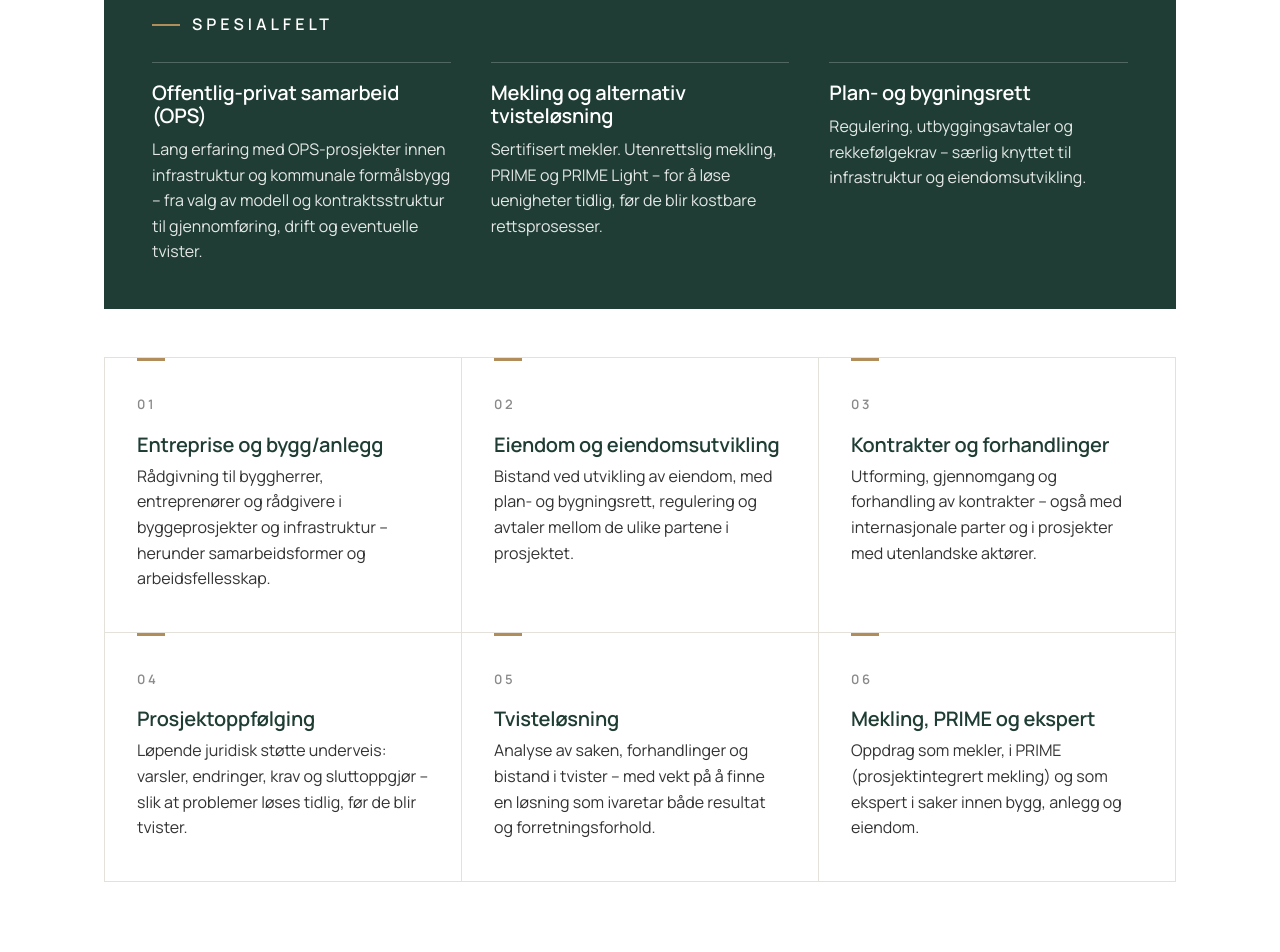
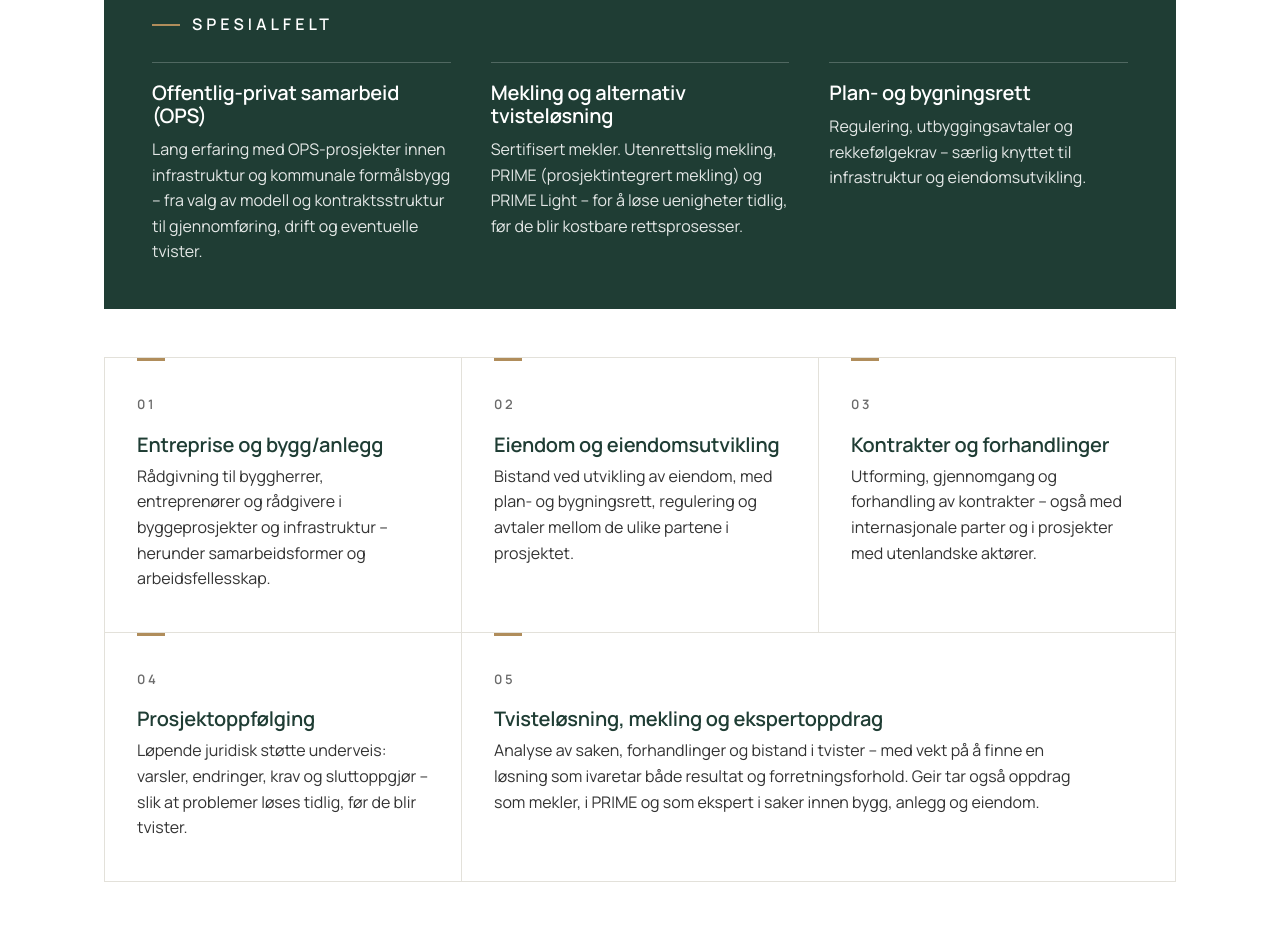
Before and after one commit to mathiasparknordic/advokatfroholm.no, a plain HTML site: page index.html in a window 1280 px wide. Shown: the part 1300-2252 px from the top of the page. Drawn offline with Linux system fonts and the light colour scheme.

Commit message:
Forside: slå sammen tjeneste 05 og 06, bedre kontrast på grå småtekst
- 05 Tvisteløsning + 06 Mekling, PRIME og ekspert → ett kort (norsk og engelsk); kortet fyller resten av raden
- PRIME forklares nå i spesialfeltet, der det nevnes først
- Grå småtekst (#8A8A8A → #6B6B6B) for å oppfylle WCAG AA-kontrast
- personvern.html: canonical-lenke

Co-Authored-By: Claude Fable 5.2 <noreply@anthropic.com>
Claude-Session: https://claude.ai/code/session_014RDTQsyJaDUj45sDoiBP1j

```diff
--- a/assets/style.css
+++ b/assets/style.css
@@ -108,8 +108,11 @@ section { padding: 100px 0; }
 .tjenester { display: grid; grid-template-columns: repeat(3, 1fr); gap: 1px; background: var(--linje); border: 1px solid var(--linje); }
 .tjeneste { background: var(--hvit); padding: 36px 32px 40px; position: relative; }
 .tjeneste::before { content: ""; position: absolute; top: 0; left: 32px; width: 28px; height: 3px; background: var(--messing); }
-.tjeneste .nr { font-size: 13px; font-weight: 600; letter-spacing: .2em; color: #8A8A8A; margin-bottom: 18px; display: block; }
+.tjeneste .nr { font-size: 13px; font-weight: 600; letter-spacing: .2em; color: #6B6B6B; margin-bottom: 18px; display: block; }
 .tjeneste p { margin: 0; font-size: 16px; }
+/* Fem kort: det siste fyller resten av raden (3 og 2 kolonner) */
+.tjeneste:last-child:nth-child(5) { grid-column: span 2; }
+.tjeneste:last-child:nth-child(5) p { max-width: 62ch; }
 
 .om { display: grid; grid-template-columns: 1.1fr .9fr; gap: 72px; align-items: start; }
 .om p { margin: 0 0 18px; }
@@ -173,6 +176,7 @@ a.kanal:hover { background: var(--gronn-2); color: var(--hvit); }
   .hero { padding: 72px 0 80px; }
   .hero-hjorne { display: none; }
   .tjenester { grid-template-columns: 1fr; }
+  .tjeneste:last-child:nth-child(5) { grid-column: auto; }
   .tidslinje li { grid-template-columns: 1fr; gap: 2px; }
   .bunn-grid { grid-template-columns: 1fr; gap: 32px; }
 }
@@ -186,7 +190,7 @@ a.kanal:hover { background: var(--gronn-2); color: var(--hvit); }
 .sprak svg { width: 26px; height: 18px; display: block; box-shadow: 0 0 0 1px rgba(0,0,0,.08); }
 @media (max-width: 600px) { .meny { gap: 12px; } .sprak svg { width: 24px; height: 17px; } }
 
-/* Spesialfelt (OPS) */
+/* Spesialfelt */
 .spesial { background: var(--gronn); color: rgba(255,255,255,.88); padding: 40px 48px 44px; margin-bottom: 48px; }
 .spesial .etikett { color: var(--hvit); margin-bottom: 24px; }
 .spesial-grid { display: grid; grid-template-columns: repeat(3, 1fr); gap: 40px; }
@@ -199,7 +203,7 @@ a.kanal:hover { background: var(--gronn-2); color: var(--hvit); }
 .artikler { display: grid; grid-template-columns: repeat(3, 1fr); gap: 24px; }
 .artikkel { display: flex; flex-direction: column; border: 1px solid var(--linje); border-top: 3px solid var(--messing); padding: 32px; text-decoration: none; color: var(--grafitt); transition: border-color .15s, box-shadow .15s; }
 .artikkel:hover { border-color: var(--gronn); border-top-color: var(--messing); box-shadow: 0 8px 24px rgba(31,61,52,.08); color: var(--grafitt); }
-.artikkel .meta { font-size: 12px; font-weight: 600; letter-spacing: .15em; text-transform: uppercase; color: #8A8A8A; margin-bottom: 14px; }
+.artikkel .meta { font-size: 12px; font-weight: 600; letter-spacing: .15em; text-transform: uppercase; color: #6B6B6B; margin-bottom: 14px; }
 .artikkel p { margin: 0 0 20px; font-size: 16px; }
 .artikkel .les { margin-top: auto; font-weight: 600; font-size: 15px; color: var(--gronn); }
 .artikkel:hover .les { color: var(--messing); }
--- a/index.html
+++ b/index.html
@@ -95,7 +95,7 @@
         </div>
         <div>
           <h3>Mekling og alternativ tvisteløsning</h3>
-          <p>Sertifisert mekler. Utenrettslig mekling, PRIME og PRIME Light – for å løse uenigheter tidlig, før de blir kostbare rettsprosesser.</p>
+          <p>Sertifisert mekler. Utenrettslig mekling, PRIME (prosjektintegrert mekling) og PRIME Light – for å løse uenigheter tidlig, før de blir kostbare rettsprosesser.</p>
         </div>
         <div>
           <h3>Plan- og bygningsrett</h3>
@@ -126,13 +126,8 @@
       </article>
       <article class="tjeneste">
         <span class="nr">05</span>
-        <h3>Tvisteløsning</h3>
-        <p>Analyse av saken, forhandlinger og bistand i tvister – med vekt på å finne en løsning som ivaretar både resultat og forretningsforhold.</p>
-      </article>
-      <article class="tjeneste">
-        <span class="nr">06</span>
-        <h3>Mekling, PRIME og ekspert</h3>
-        <p>Oppdrag som mekler, i PRIME (prosjektintegrert mekling) og som ekspert i saker innen bygg, anlegg og eiendom.</p>
+        <h3>Tvisteløsning, mekling og ekspertoppdrag</h3>
+        <p>Analyse av saken, forhandlinger og bistand i tvister – med vekt på å finne en løsning som ivaretar både resultat og forretningsforhold. Geir tar også oppdrag som mekler, i PRIME og som ekspert i saker innen bygg, anlegg og eiendom.</p>
       </article>
     </div>
   </div>
```
Also changed, not shown: en/index.html (+3 -8 lines), personvern.html (+1 -1 lines).
